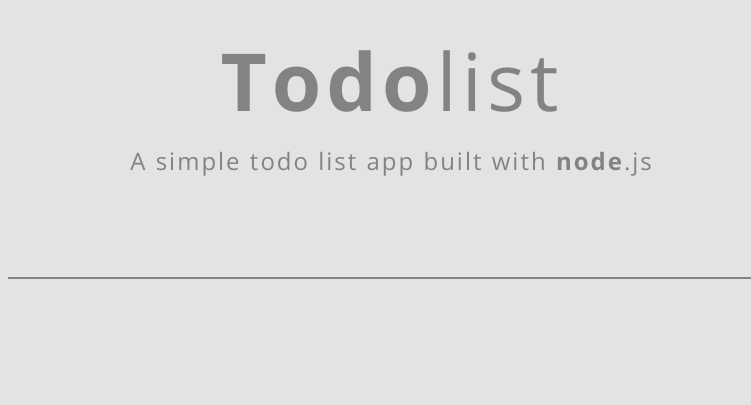
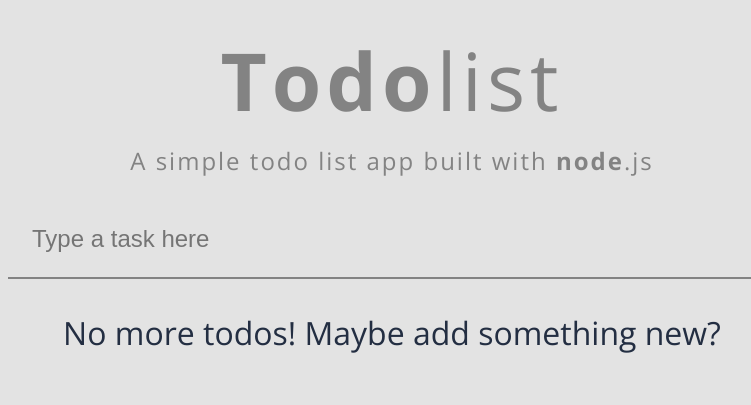
Before and after one commit to andyheng/todo-spa, a website: page views/index.html in a window 1280 px wide. Shown: the whole page, without its empty margins (248-999 px from the left). Drawn offline with nearby package versions, Linux system fonts and the light colour scheme; files that its build step writes are made by us from their sources; no server answers; files whose address does not match are found by name.

Commit message:
default element shouldn't have hidden class at beginning

```diff
--- a/views/index.html
+++ b/views/index.html
@@ -15,10 +15,9 @@
     </header>
 
     <section>
-        <input type="text" name="todo" id="task">
-        <h3 class="default hidden">No more todos! Maybe add something new? </h3>
+        <input type="text" name="todo" id="task" placeholder="Type a task here">
+        <h3 class="default">No more todos! Maybe add something new? </h3>
         <ul class="list">
-
         </ul>
     </section>
 
```
